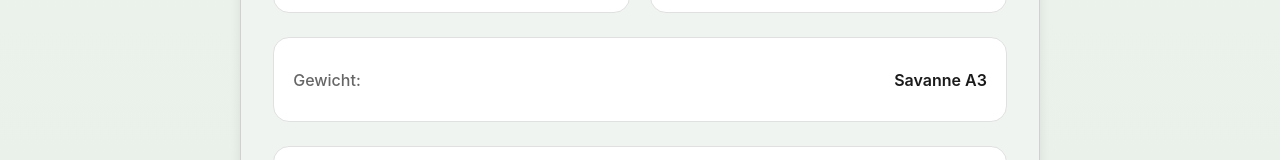
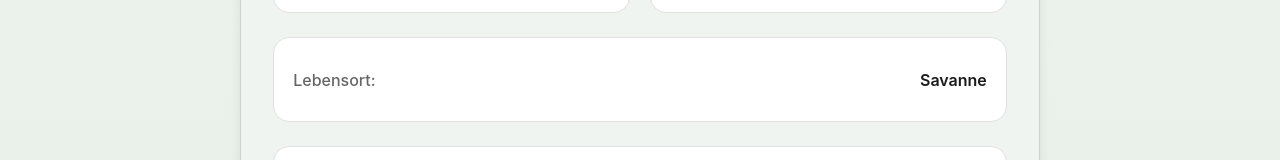
Before and after one commit to Cattlx/M426-ZooApp, a React (Vite) app in the folder Zoo-App/: page /tiere/1 in a window 1280 px wide. Shown: the part 739-899 px from the top of the page. Built offline with nearby package versions, Linux system fonts and the light colour scheme.

Commit message:
Tierdetail Lebensort

```diff
--- a/Zoo-App/src/pages/TierDetail.jsx
+++ b/Zoo-App/src/pages/TierDetail.jsx
@@ -61,8 +61,8 @@ export default function TierDetail() {
 
       <div className="detail-specs">
         <div className="spec-item">
-          <span className="spec-label">Gewicht:</span>
-          <span className="spec-value">{tier.herkunft} A3</span>
+          <span className="spec-label">Lebensort:</span>
+          <span className="spec-value">{tier.herkunft}</span>
         </div>
       </div>
 
```
